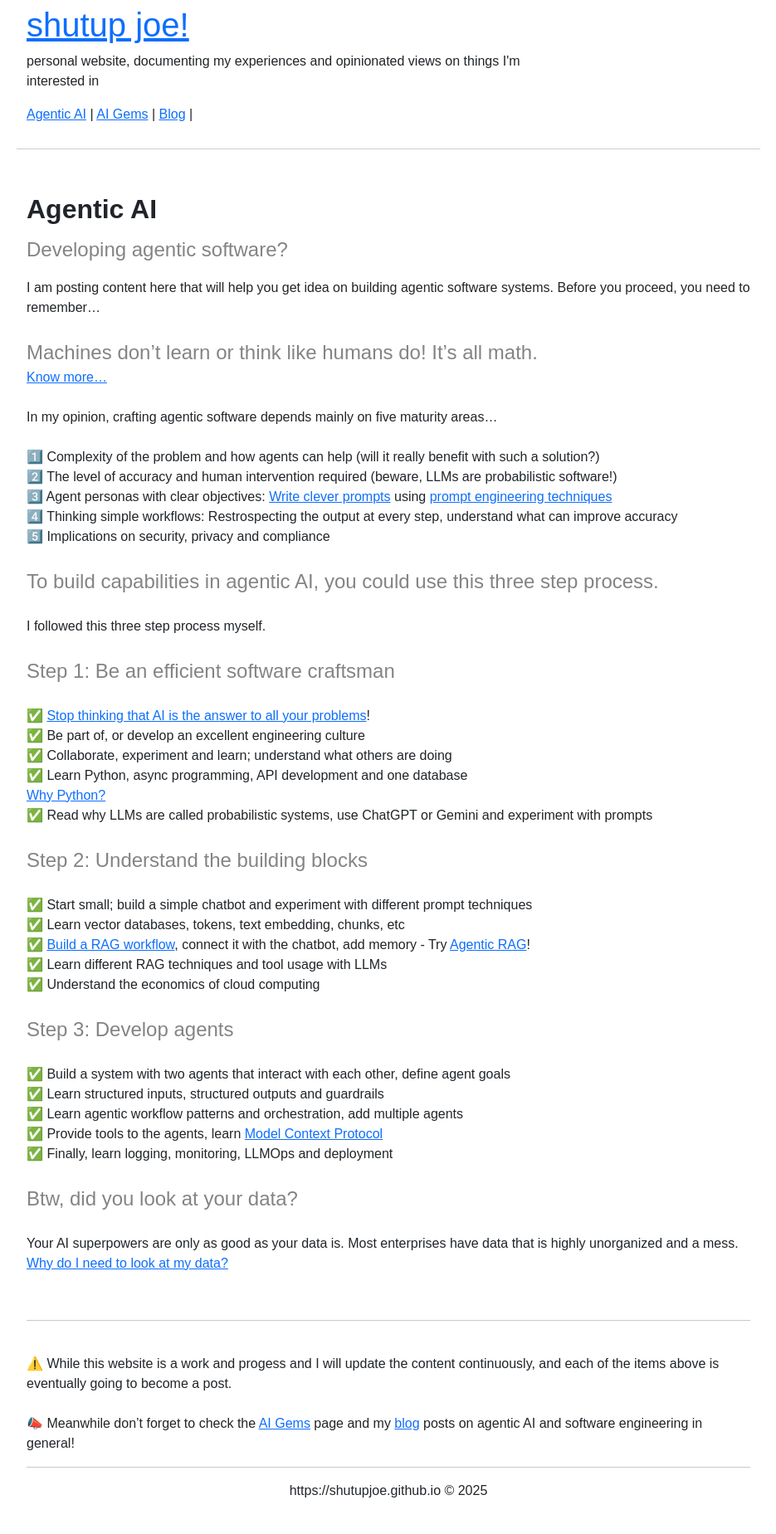
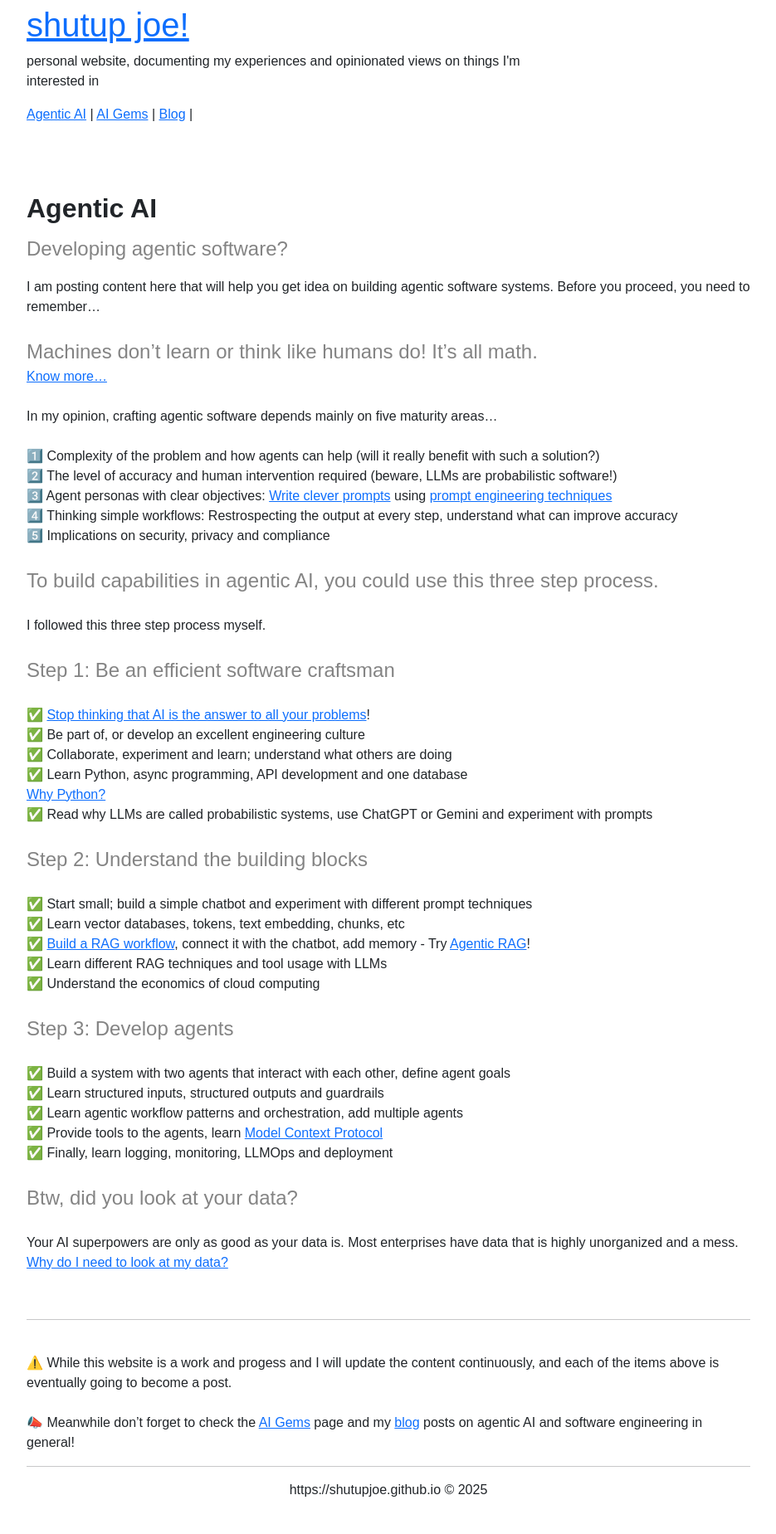
Before and after one commit to coffeeml/coffeeml.github.io, a Jekyll site: the page built from _pages/agentic-ai.markdown, in a window 1280 px wide. Shown: the whole page at 83% size, without its empty margins (172-1107 px from the left). Built offline with Jekyll 4.4.1, drawn with Linux system fonts in a browser that asks for light colours; nearby versions of some CDN libraries; some web fonts are replaced.

Commit message:
Update main.css

```diff
--- a/css/main.css
+++ b/css/main.css
@@ -11,7 +11,7 @@ body {
 .content {
     padding-top: 0.4em;
     padding-bottom: 0.8em;
-    border-bottom: 0.1em solid #ccc;
+    /* border-bottom: 0.1em solid #ccc; */
 }
 
 .page-title {
```
